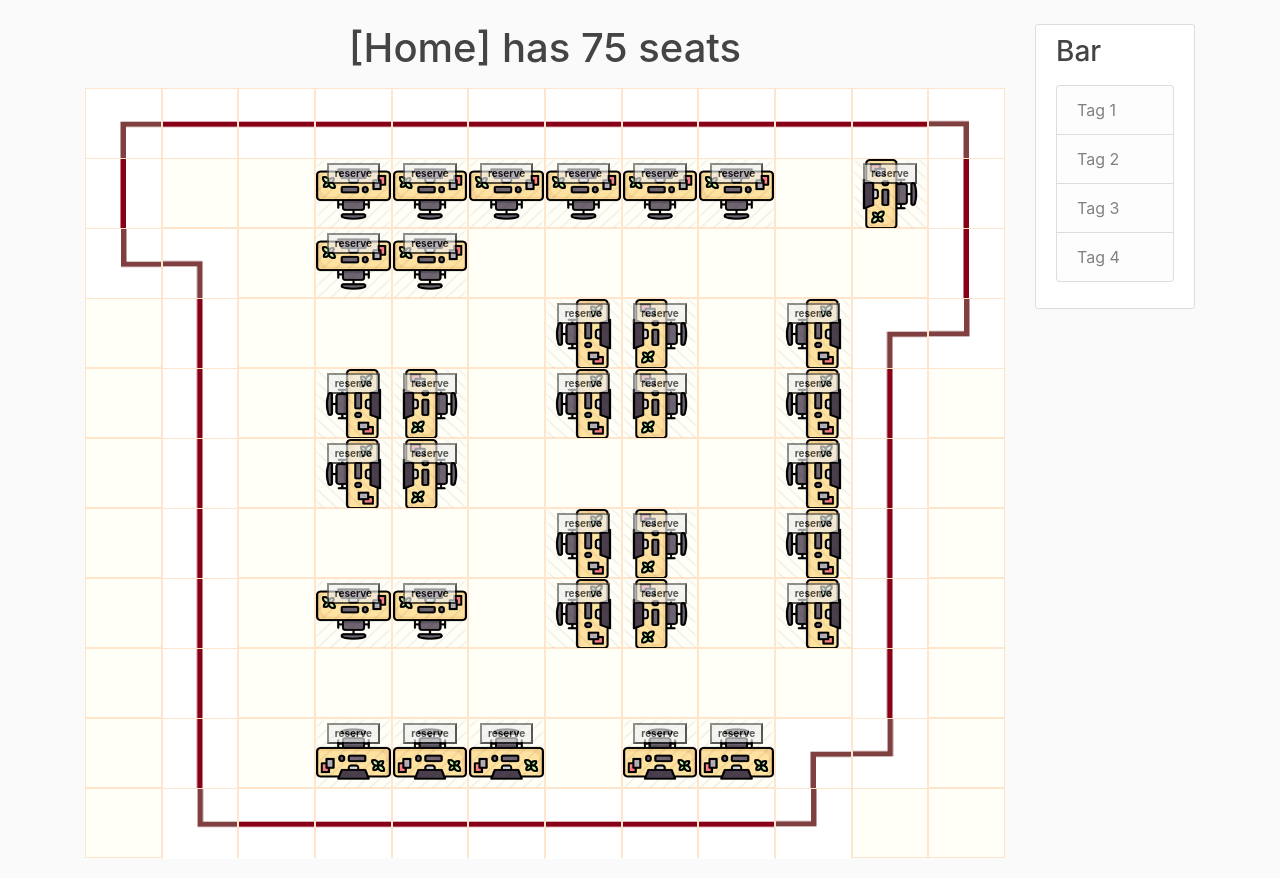
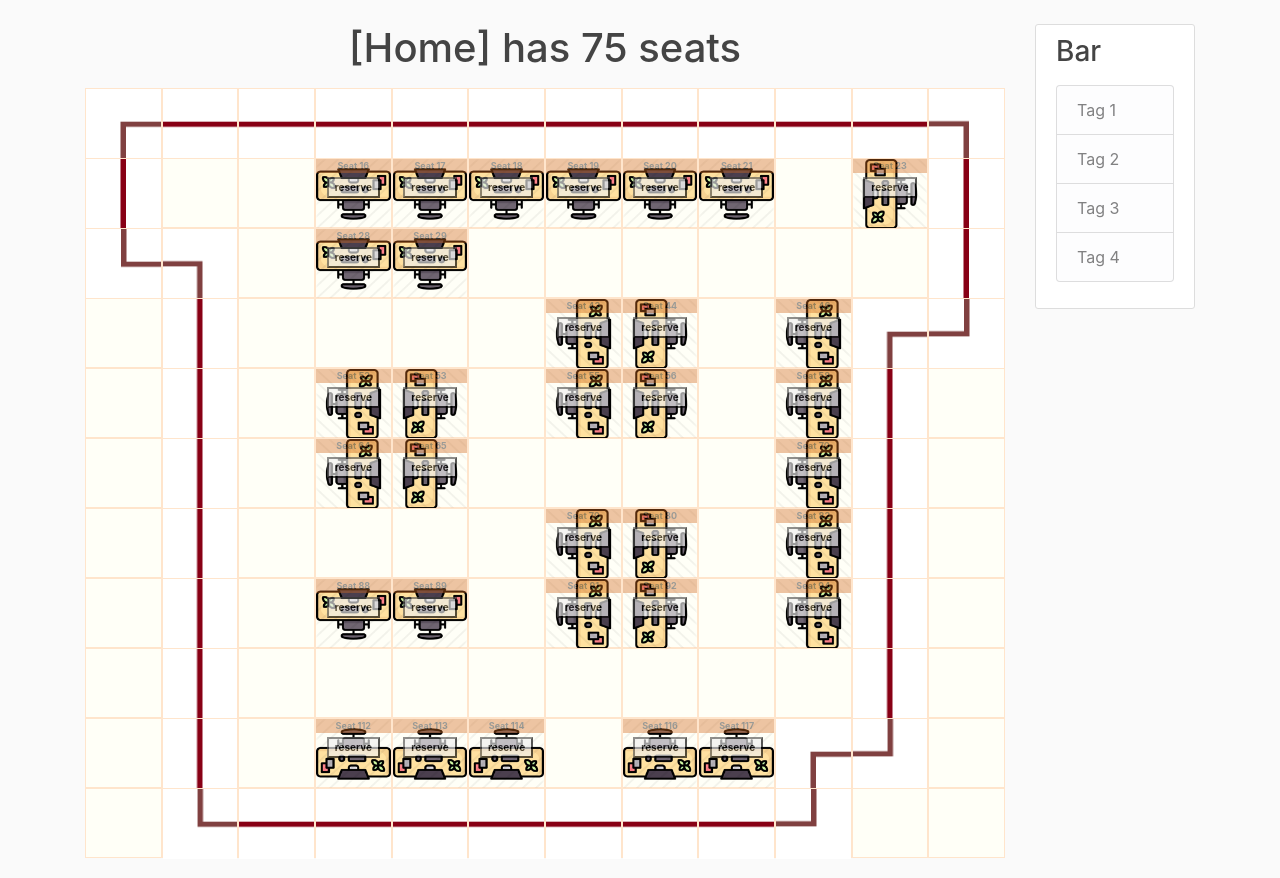
Before and after one commit to kdm951027/SeatsApp, a Flask app: page /location/Home in a window 1280 px wide. Shown: the part 56-934 px from the top of the page. Run offline with Flask 2, Linux system fonts and the light colour scheme; data comes from the database, SQL or seed files in the repository; both versions use the stored data as it was before the commit; some libraries are stand-ins or nearby versions.

Commit message:
modified admin's abilities to delete location

```diff
--- a/flaskblog/locations/routes.py
+++ b/flaskblog/locations/routes.py
@@ -30,16 +30,13 @@ def add_seat(locationName):
             location  = Location.query.filter_by(name=locationName).first_or_404()
             existing_seats = location.seats
             seat_nums = []
-
+            seat_imgs =[]
 
             for seat in existing_seats:
                 seat_nums.append(int(seat.seat_num))
+                seat_imgs.append(int(seat.seat_img_id))
 
             if form.validate_on_submit():
-                # for s_num in form.seat_num.data.split(','):
-                #     seat = Seat(location_name=locationName, seat_num=int(s_num), \
-                #     where=location)
-                #     db.session.add(seat)
 
                 new_seats = form.seat_num.data.split(',')
                 new_imgs = form.seat_img_ids.data.split(',')
@@ -61,11 +58,10 @@ def add_seat(locationName):
                 else:
                     db.session.rollback()
 
-                # db.session.add(seat)
-                # db.session.commit()
                 flash('New Seat is Added in!','success')
                 return redirect(url_for('main.home'))
-            return render_template('add_seat.html',title='Add Seat', form=form, locationName=locationName, existing_seats=existing_seats, seat_nums=seat_nums)
+            return render_template('add_seat.html',title='Add Seat', form=form, locationName=locationName,\
+             existing_seats=existing_seats, seat_nums=seat_nums, seat_imgs=seat_imgs)
         else:
             return redirect(url_for('main.home'))
     return redirect(url_for('main.home'))
@@ -109,3 +105,16 @@ def leave(seat_id, location_name):
         flash('You left the seat','success')
         return redirect(url_for('locations.show_seats', name=location_name))
     return redirect(url_for('main.about'))
+
+@locations.route("/remove_location/<string:locationName>", methods=['GET','POST'])
+@login_required
+def remove_location(locationName):
+    if current_user.is_authenticated:
+        if (current_user.username == "admin"):
+            location = Location.query.filter_by(name=locationName).first_or_404()
+            location_id = location.id
+            db.session.delete(location)
+            db.session.commit()
+            flash("You removed the location",'success')
+            return redirect(url_for('main.home'))
+    return redirect(url_for('main.home'))
--- a/flaskblog/templates/home.html
+++ b/flaskblog/templates/home.html
@@ -32,6 +32,8 @@
         <a class="mr-2" href="{{ url_for('locations.show_seats', name=location.name) }}"><button type="button" class="btn btn-warning">Visit!</button></a>
         {% if current_user.username == "admin" %}
             <a class="mr-2" href="{{ url_for('locations.add_seat', locationName = location.name) }}"><button type="button" class="btn btn-warning">Add Seats</button></a>
+            <a class="mr-2" href="{{ url_for('locations.remove_location', locationName = location.name) }}"><button type="button" class="btn btn-warning">Remove Location</button></a>
+
         {% endif %}
 
         <!-- <a href class="btn btn-warning stretched-link">Visit</a> -->
--- a/flaskblog/templates/location.html
+++ b/flaskblog/templates/location.html
@@ -16,6 +16,8 @@
                     {% if (i == seat.seat_num) %}
                       {% if ((seat.users|length) > 0) %}
                         {% if (seat.users[0] == current_user) %}
+                        <a href="#" data-toggle="tooltip" data-placement="top" title="{{seat.users[0].username}}">
+                          <div>Seat {{i}}</div></a>
                           <a href="{{ url_for('locations.leave', seat_id=seat.id, location_name=location.name) }}">
                             <button class="button button3">Leave</button></a>
                           <a href="{{ url_for('users.account') }}">
@@ -30,6 +32,8 @@
                         {% endif %}
                       {% else %}
                         <!-- <button class="btn btn-primary btn-xs">reserve</button> -->
+                        <a href="#" data-toggle="tooltip" data-placement="top" title="reserve the spot!">
+                          <div>Seat {{i}}</div></a>
                         <a href="{{ url_for('locations.reserve', seat_id=seat.id, location_name=location.name) }}">
                           <button class="button button1">reserve</button></a>
                       {% endif %}
--- a/run.py
+++ b/main.py
@@ -7,5 +7,4 @@
 
 
 if __name__ == '__main__':
-
     app.run(debug=True)
--- a/requirements.txt
+++ b/requirements.txt
@@ -13,7 +13,9 @@ Jinja2==2.10.1
 MarkupSafe==1.1.1
 Pillow==6.0.0
 pycparser==2.19
+PyMySQL==0.9.2
 six==1.12.0
 SQLAlchemy==1.3.5
 Werkzeug==0.15.4
 WTForms==2.2.1
+gunicorn==19.9.0
```
Also changed, not shown: app.yaml (added, +16 -0 lines), flaskblog/config.py (+32 -0 lines), flaskblog/models.py (+16 -10 lines), flaskblog/templates/add_seat.html (+7 -4 lines), flaskblog/site.db, site.db (deleted).
